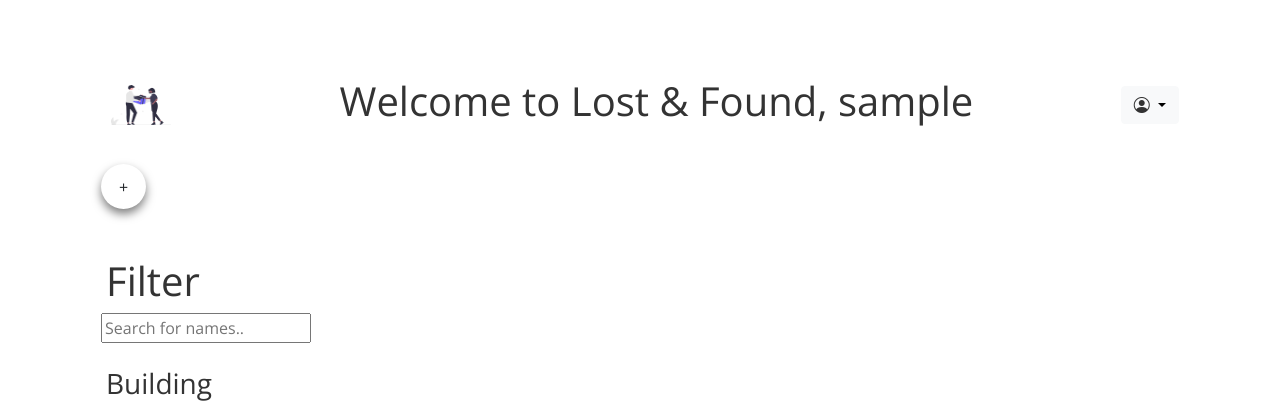
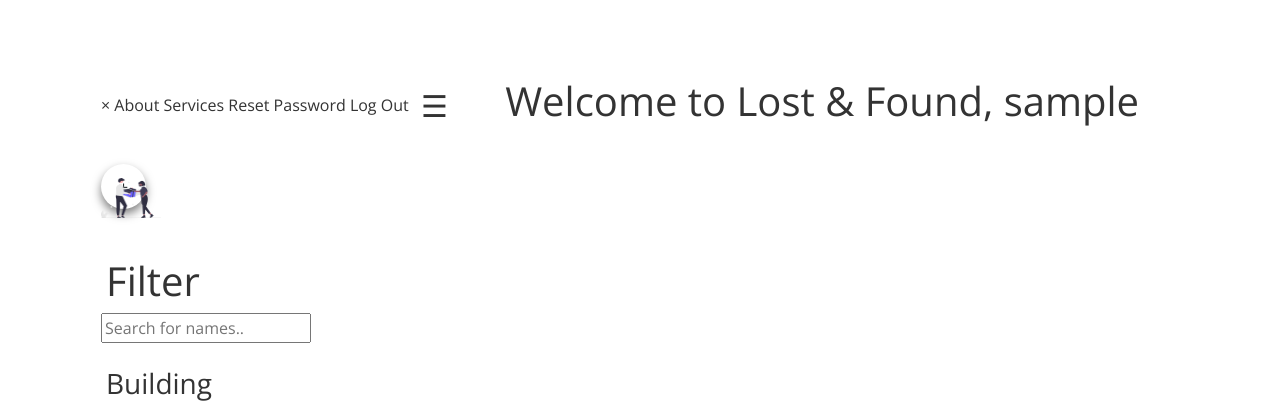
Before and after one commit to josealarconchacon/Lost-And-Found, a PHP site: page /home.php in a window 1280 px wide. Shown: the top 413 px of the page. Run offline with PHP 8.4, Linux system fonts and the light colour scheme; the visitor is signed in with stand-in values (Sample User, id 1); data that the repository does not hold is empty.

Commit message:
include side navbar

```diff
--- a/app/home.php
+++ b/app/home.php
@@ -66,25 +66,26 @@
 </head>
 
 <body>
+
     <div class="mainContainer container">
         <!-- header  -->
         <div class="item header">
             <nav class="navbar navbar-light">
-                <a class="navbar-brand fs-6">
-                    <img src="/public/img/logo.png" width="60px" height="40px" id=logo alt="Logo image"
-                        style="margin-left: 10px;" /></a>
+                <div id="mySidenav" class="sidenav">
+                    <a href="javascript:void(0)" id="toggler-btn-close" class="closebtn"
+                        onclick="closeNav()">&times;</a>
+                    <a href="#">About</a>
+                    <a href="#">Services</a>
+                    <a href="reset-password.php">Reset Password</a>
+                    <a href="logout.php">Log Out</a>
+                </div>
+                <div id="main">
+                    <span style="font-size:30px;cursor:pointer" id="toggler-btn" onclick="openNav()">&#9776;</span>
+                </div>
                 <h1 class="welcome">Welcome to Lost & Found, <?php echo $_SESSION["username"]?>
                 </h1>
-                <div class="btn-group">
-                    <button type="button" class="btn btn-light dropdown-toggle" data-bs-toggle="dropdown"
-                        aria-expanded="false">
-                        <i class="bi bi-person-circle"></i>
-                    </button>
-                    <ul class="dropdown-menu dropdown-menu-end">
-                        <li><a href="reset-password.php" class="dropdown-item">Reset Password</a></li>
-                        <li><a href="logout.php" class="dropdown-item" type="button">Log Out</a></li>
-                    </ul>
-                </div>
+                <a class="navbar-brand fs-6">
+                    <img src="/public/img/logo.png" width="60px" height="40px" id=logo alt="Logo image" /></a>
             </nav>
         </div>
 
@@ -265,7 +266,7 @@
         </div>
         <div class="item footer">footer</div>
     </div>
-    <script src="../public//js/script.js">
+    <script src="../public/js/script.js">
     </script>
 </body>
 
```
